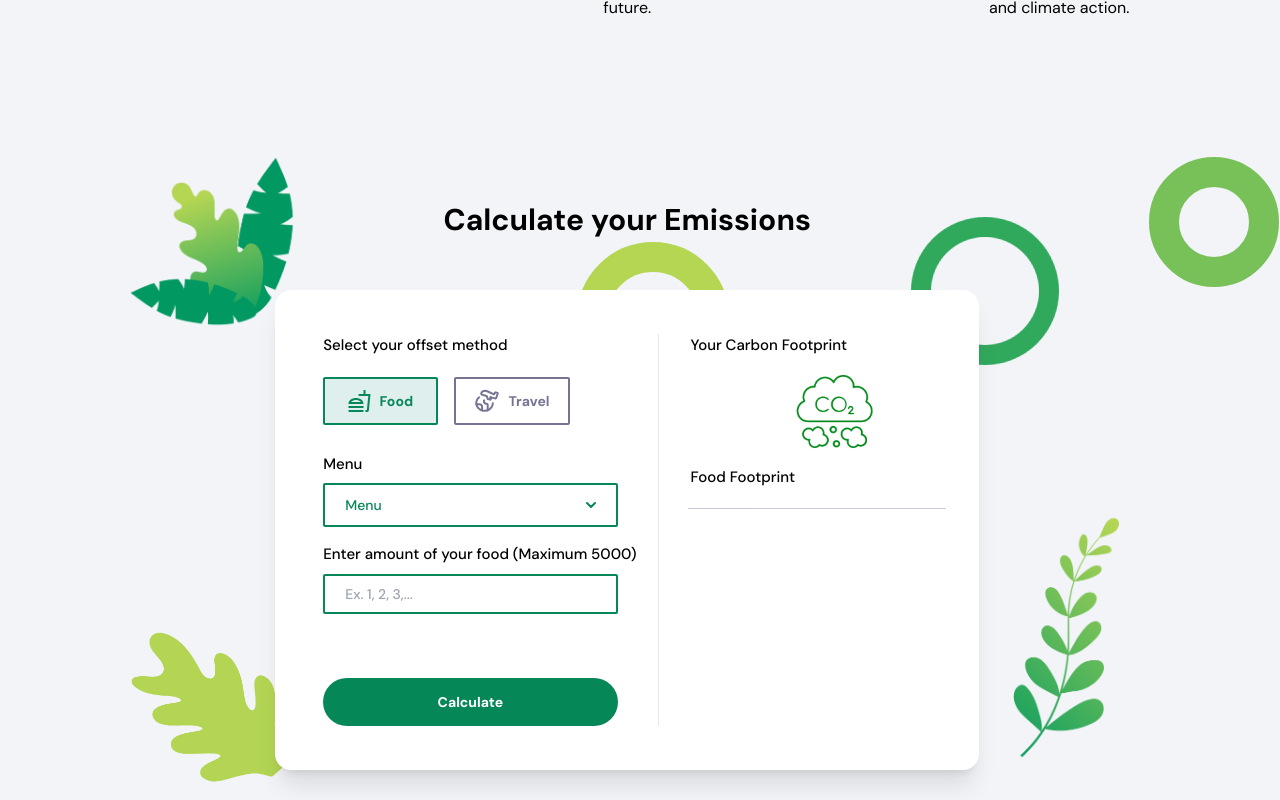
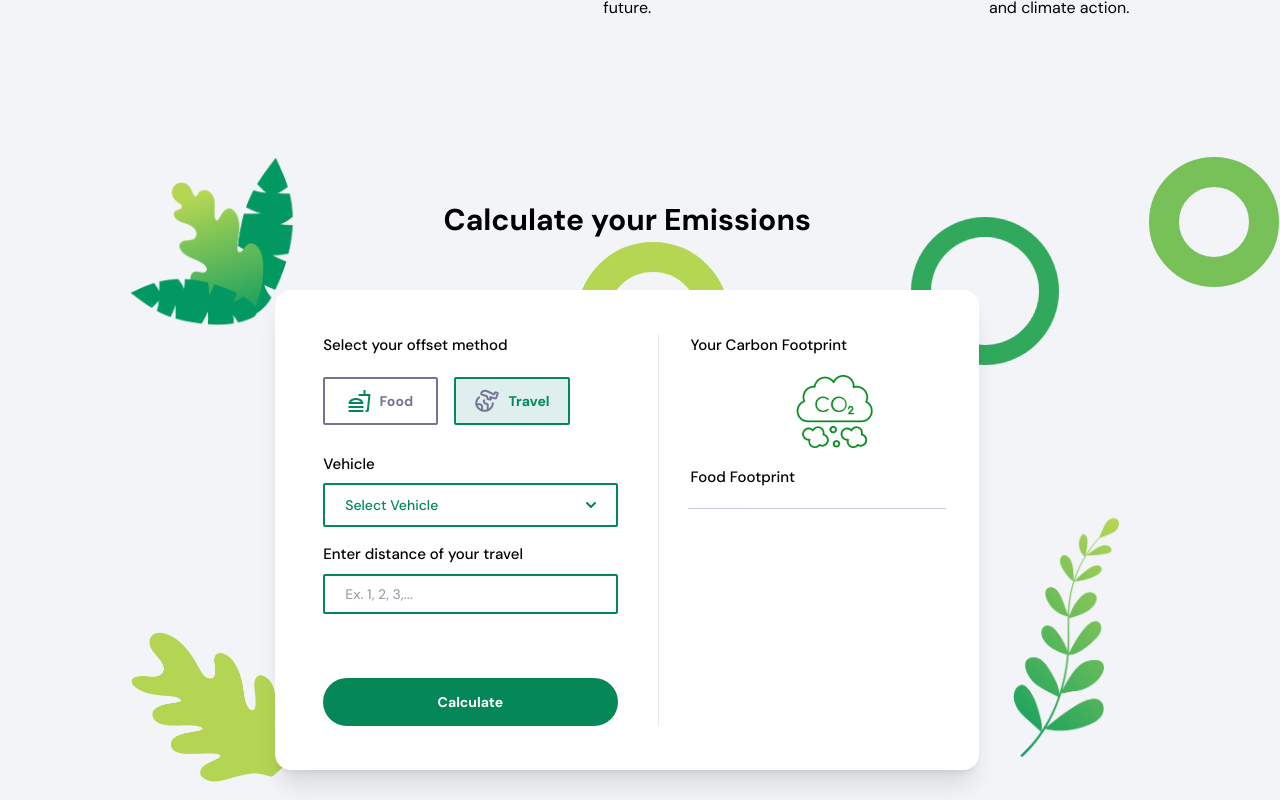
Before and after one commit to ITPATJIDR/carbonCredit_client, a React (Vite) app: page / in a window 1280 px wide. Both pictures are taken after a click on the button "Travel". Shown: the part 4034-4834 px from the top of the page. Built offline with nearby package versions, Linux system fonts and the light colour scheme; no server answers.

Commit message:
Calculator finished

```diff
--- a/src/components/calculate.jsx
+++ b/src/components/calculate.jsx
@@ -1,12 +1,15 @@
 import React, { useState } from "react";
 import { food, travel, co2, line } from "../assets/icons";
-import Dropdown from "./dropdownFood";
+import DropdownFood from "./dropdownFood";
+import DropdownVehicle from "./dropdownVehicle";
 
 const Calculate = () => {
   const [amount, setAmount] = useState("");
   const [formattedAmount, setFormattedAmount] = useState("");
   const [showOffsetZone, setShowOffsetZone] = useState(false);
-  const [selectedMenuItem, setSelectedMenuItem] = useState("");
+  const [selectedOffsetMethod, setSelectedOffsetMethod] = useState("food");
+  const [selectedFoodMenuItem, setSelectedFoodMenuItem] = useState("");
+  const [selectedVehicleMenuItem, setSelectedVehicleMenuItem] = useState("");
 
   const handleAmountChange = (e) => {
     const input = e.target.value;
@@ -17,7 +20,7 @@ const Calculate = () => {
       setFormattedAmount("");
     } else if (isValidInput) {
       const parsedAmount = parseFloat(input);
-      if (parsedAmount <= 5000) {
+      if (parsedAmount <= 10000) {
         setAmount(parsedAmount);
         // Format the amount with two decimal places
         const formatted = parsedAmount.toFixed(2);
@@ -30,8 +33,21 @@ const Calculate = () => {
     setShowOffsetZone(true);
   };
 
-  const handleMenuItemClick = (menuItem) => {
-    setSelectedMenuItem(menuItem);
+  const handleFoodMenuItemClick = (menuItem) => {
+    setSelectedFoodMenuItem(menuItem);
+  };
+
+  const handleVehicleMenuItemClick = (menuItem) => {
+    setSelectedVehicleMenuItem(menuItem);
+  };
+
+  const handleOffsetMethodChange = (method) => {
+    setSelectedOffsetMethod(method);
+    setSelectedFoodMenuItem("");
+    setSelectedVehicleMenuItem("");
+    setAmount("");
+    setFormattedAmount("");
+    setShowOffsetZone(false);
   };
 
   return (
@@ -47,28 +63,50 @@ const Calculate = () => {
             </div>
             {/* Offset method */}
             <div className="flex items-center my-5">
-              <button className="w-[9vw] btn h-[4vh] capitalize rounded-sm bg-[#DEEFED] border-2 border-[#068758] text-[#068758] hover:bg-[#B5D4D0] hover:border-[#068758] mr-4">
+              <button
+                className={`w-[9vw] btn h-[4vh] capitalize rounded-sm ${
+                  selectedOffsetMethod === "food"
+                    ? "bg-[#DEEFED] border-2 border-[#068758] text-[#068758]"
+                    : "bg-white border-2 border-[#767494] text-[#767494]"
+                } hover:bg-[#B5D4D0] hover:border-[#068758] mr-4`}
+                onClick={() => handleOffsetMethodChange("food")}
+              >
                 <img src={food} className="w-[23px]" />
                 Food
               </button>
-              <button className="w-[9vw] btn h-[4vh] capitalize rounded-sm bg-white border-2 border-[#767494] text-[#767494] hover:bg-[#D7D7D7] hover:border-[#767494]">
+              <button
+                className={`w-[9vw] btn h-[4vh] capitalize rounded-sm ${
+                  selectedOffsetMethod === "travel"
+                    ? "bg-[#DEEFED] border-2 border-[#068758] text-[#068758]"
+                    : "bg-white border-2 border-[#767494] text-[#767494]"
+                } hover:bg-[#D7D7D7] hover:border-[#767494]`}
+                onClick={() => handleOffsetMethodChange("travel")}
+              >
                 <img src={travel} className="w-[26px]" />
                 Travel
               </button>
             </div>
             <div className="my-2">
               <p className="text-black text-[15px] font-bold font-medium">
-                Menu
+                {selectedOffsetMethod === "food" ? "Menu" : "Vehicle"}
               </p>
             </div>
             {/* Drop down file is in component folder*/}
             <div className="relative">
-              <Dropdown onMenuItemClick={handleMenuItemClick} />
+              {selectedOffsetMethod === "food" ? (
+                <DropdownFood onMenuItemClick={handleFoodMenuItemClick} />
+              ) : selectedOffsetMethod === "travel" ? (
+                <DropdownVehicle onMenuItemClick={handleVehicleMenuItemClick} />
+              ) : null}
             </div>
             {/* Amount Input */}
             <div className="mt-4 mb-2">
               <p className="text-black text-[15px] font-bold font-medium">
-                Enter amount of your food (Maximum 5000)
+                {selectedOffsetMethod === "food"
+                  ? "Enter amount of your food (Maximum 10k)"
+                  : selectedOffsetMethod === "travel"
+                  ? "Enter distance of your travel"
+                  : ""}
               </p>
             </div>
             <div className="relative mr-10">
@@ -107,15 +145,19 @@ const Calculate = () => {
                   <p>Food Footprint</p>
                 </div>
                 <div className="flex flex-row">
-                  {/* food name */}
+                  {/* Selected name */}
                   <div>
-                    <p className="text-black text-[15px] font-bold font-medium ml-8 mr-[16rem] text-[#8D8BA7]">
-                      {selectedMenuItem}
+                    <p className="text-black text-[15px] font-bold font-medium ml-8 text-[#8D8BA7]">
+                      {selectedOffsetMethod === "food"
+                        ? selectedFoodMenuItem
+                        : selectedOffsetMethod === "travel"
+                        ? selectedVehicleMenuItem
+                        : ""}
                     </p>
                   </div>
-                  {/* food amount */}
+                  {/* Enter amount */}
                   <div>
-                    <p className="text-black text-[15px] font-bold font-medium text-[#8D8BA7]">
+                    <p className="text-black text-[15px] font-bold font-medium ml-[255px] text-[#8D8BA7]">
                       {formattedAmount}
                     </p>
                   </div>
@@ -125,6 +167,7 @@ const Calculate = () => {
                 </div>
               </div>
 
+              {/* Offset zone */}
               {showOffsetZone ? (
                 <div>
                   <div className="flex flex-row mt-3">
--- a/src/components/dropdownFood.jsx
+++ b/src/components/dropdownFood.jsx
@@ -23,7 +23,7 @@ const Dropdown = ({ onMenuItemClick }) => {
         className="w-[23vw] text-[#068758] bg-white hover:bg-[#068758] focus:ring-1 font-medium rounded-sm text-sm px-5 py-2.5 text-center inline-flex items-center dark:bg-white dark:hover:bg-[#E6E6E6] dark:focus:ring-[#00B573] border-2 border-[#068758]"
         type="button"
       >
-        {selectedMenuItem ? selectedMenuItem : "Menu"}{" "}
+        {selectedMenuItem ? selectedMenuItem : "Select Menu"}{" "}
         <svg
           className="w-2.5 h-2.5 ml-auto"
           aria-hidden="true"
--- a/src/components/dropdownVehicle.jsx
+++ b/src/components/dropdownVehicle.jsx
@@ -23,7 +23,7 @@ const Dropdown = ({ onMenuItemClick }) => {
         className="w-[23vw] text-[#068758] bg-white hover:bg-[#068758] focus:ring-1 font-medium rounded-sm text-sm px-5 py-2.5 text-center inline-flex items-center dark:bg-white dark:hover:bg-[#E6E6E6] dark:focus:ring-[#00B573] border-2 border-[#068758]"
         type="button"
       >
-        {selectedMenuItem ? selectedMenuItem : "Menu"}{" "}
+        {selectedMenuItem ? selectedMenuItem : "Select Vehicle"}{" "}
         <svg
           className="w-2.5 h-2.5 ml-auto"
           aria-hidden="true"
```
